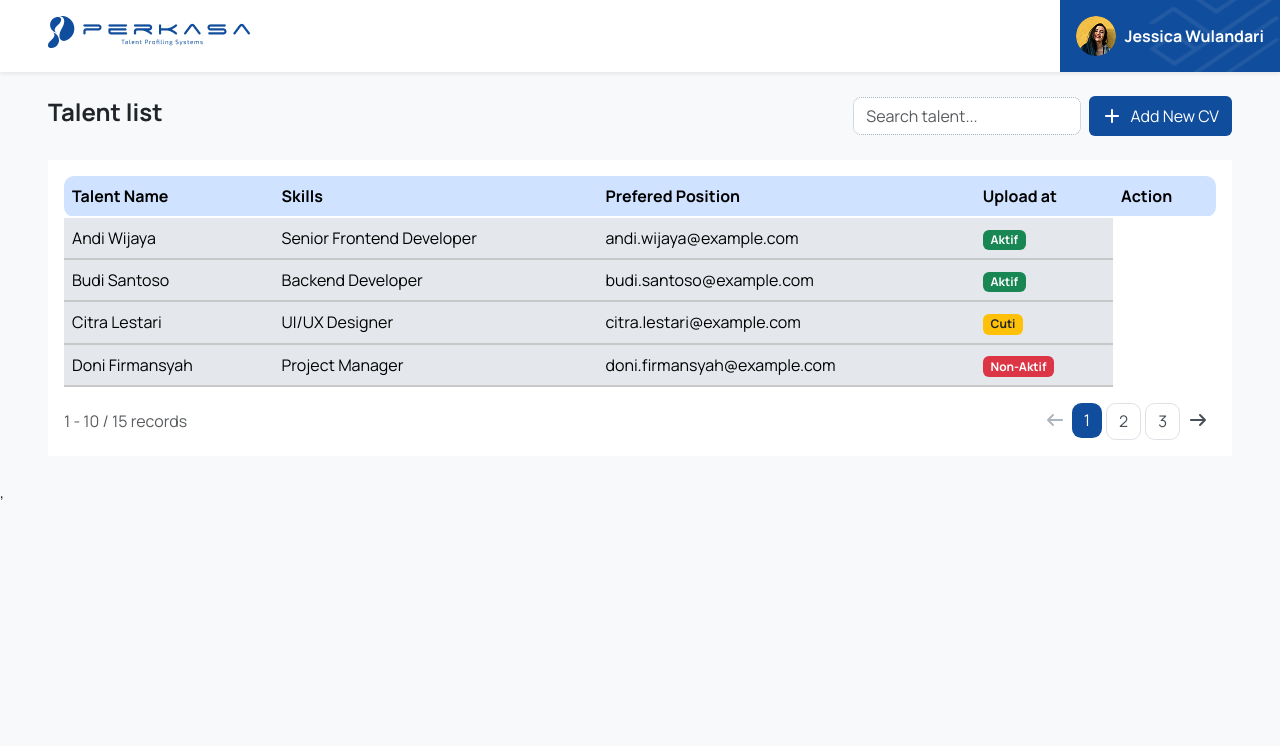
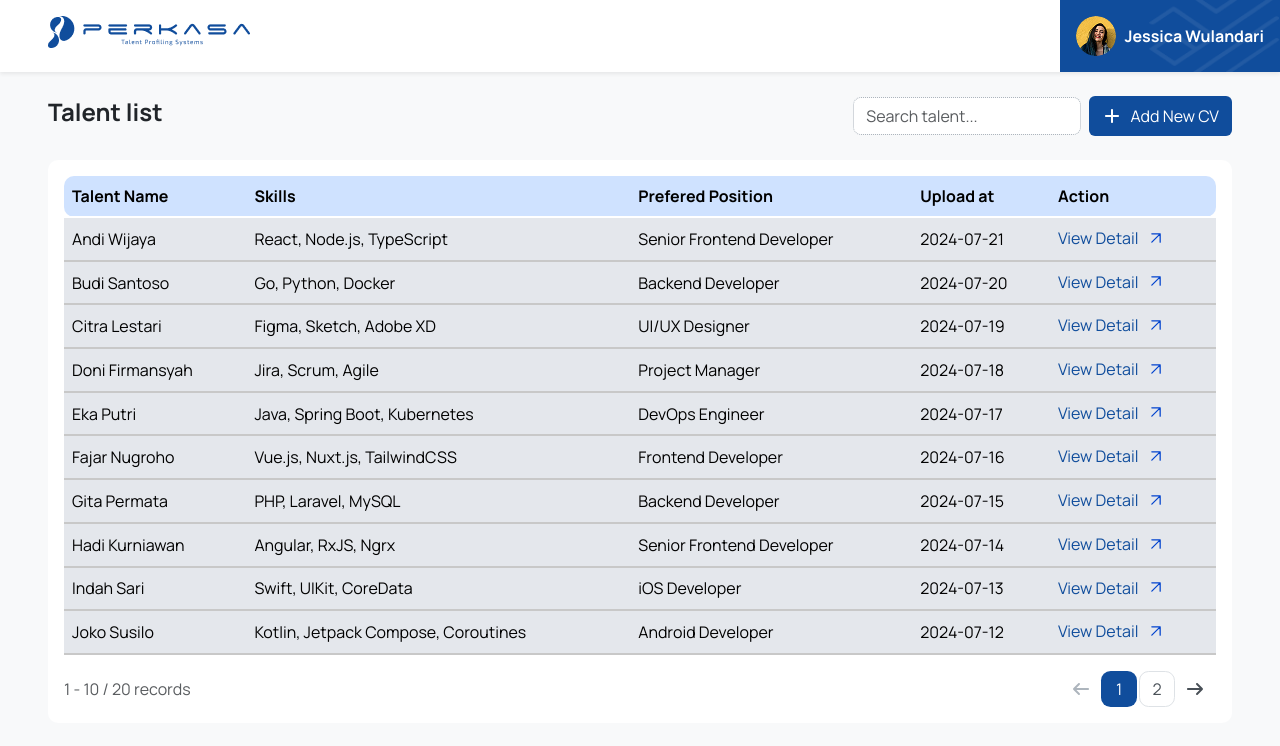
Before and after one commit to xeyzo/TalentManagementSystem-PPU, a React (Vite) app: page / in a window 1280 px wide. Shown: the top 746 px of the page. Built offline with nearby package versions, Linux system fonts and the light colour scheme.

Commit message:
feat : implement pagination function

```diff
--- a/src/assets/css/Pagination.css
+++ b/src/assets/css/Pagination.css
@@ -1,21 +1,20 @@
 .pagination .page-link {
-  padding: 0.35rem 0.75rem;
+  display: flex;
+  align-items: center;
+  justify-content: center;
+  width: 36px;
+  height: 36px;
   box-shadow: none;
   border-radius: 0.6rem;
   background-color: white;
   border: 1px solid #dee2e6;
   color: #495057;
-}
-
-.pagination .page-link:not([aria-label]) {
-  margin: 0 5px;
+  margin: 0 3px;
 }
 
 .pagination .page-link[aria-label] {
+  border: none;
   background-color: transparent;
-  border: none;
-  padding-left: 0.25rem;
-  padding-right: 0.50rem;
 }
 
 .pagination .page-link:focus {
--- a/src/assets/css/TalentPage.css
+++ b/src/assets/css/TalentPage.css
@@ -14,6 +14,7 @@
 .card-body {
   background-color: white;
   border: none;
+  border-radius: 10px;
 }
 
 .card-body .table {
--- a/src/components/common/Pagination.jsx
+++ b/src/components/common/Pagination.jsx
@@ -2,37 +2,39 @@ import { FontAwesomeIcon } from '@fortawesome/react-fontawesome';
 import { faArrowRight, faArrowLeft } from '@fortawesome/free-solid-svg-icons';
 import '../../assets/css/Pagination.css';
 
-function Pagination() {
+function Pagination({ currentPage, totalPages, onPageChange, totalTalents, itemsPerPage }) {
+    const pageNumbers = [];
+    for (let i = 1; i <= totalPages; i++) {
+        pageNumbers.push(i);
+    }
+
+    const startRecord = (currentPage - 1) * itemsPerPage + 1;
+    const endRecord = Math.min(currentPage * itemsPerPage, totalTalents);
+
     return (
         <div className="d-flex justify-content-between align-items-center mt-3">
 
-            <span className="text-muted">1 - 10 / 15 records</span>
+            <span className="text-muted">{startRecord} - {endRecord} / {totalTalents} records</span>
 
             <nav aria-label="Page navigation">
                 <ul className="pagination mb-0">
 
-                    {/* PERBAIKAN: Tambah 'disabled' dan ganti 'aria-label' */}
-                    <li className="page-item disabled">
-                        <a className="page-link" href="#" aria-label="Previous">
+                    <li className={`page-item ${currentPage === 1 ? 'disabled' : ''}`}>
+                        <a className="page-link" href="#" aria-label="Previous" onClick={() => onPageChange(currentPage - 1)}>
                             <FontAwesomeIcon icon={faArrowLeft} />
                         </a>
                     </li>
 
-                    {/* PERBAIKAN: Tambah 'active' di halaman 1 */}
-                    <li className="page-item active">
-                        <a className="page-link" href="#">1</a>
-                    </li>
+                    {pageNumbers.map(number => (
+                        <li key={number} className={`page-item ${currentPage === number ? 'active' : ''}`}>
+                            <a className="page-link" href="#" onClick={() => onPageChange(number)}>
+                                {number}
+                            </a>
+                        </li>
+                    ))}
 
-                    <li className="page-item">
-                        <a className="page-link" href="#">2</a>
-                    </li>
-
-                    <li className="page-item">
-                        <a className="page-link" href="#">3</a>
-                    </li>
-
-                    <li className="page-item">
-                        <a className="page-link" href="#" aria-label="Next">
+                    <li className={`page-item ${currentPage === totalPages ? 'disabled' : ''}`}>
+                        <a className="page-link" href="#" aria-label="Next" onClick={() => onPageChange(currentPage + 1)}>
                             <FontAwesomeIcon icon={faArrowRight}/>
                         </a>
                     </li>
--- /dev/null
+++ b/src/dummy/Talent.json
@@ -0,0 +1,22 @@
+[
+  { "id": 1, "name": "Andi Wijaya", "skills": "React, Node.js, TypeScript", "position": "Senior Frontend Developer", "uploadedAt": "2024-07-21" },
+  { "id": 2, "name": "Budi Santoso", "skills": "Go, Python, Docker", "position": "Backend Developer", "uploadedAt": "2024-07-20" },
+  { "id": 3, "name": "Citra Lestari", "skills": "Figma, Sketch, Adobe XD", "position": "UI/UX Designer", "uploadedAt": "2024-07-19" },
+  { "id": 4, "name": "Doni Firmansyah", "skills": "Jira, Scrum, Agile", "position": "Project Manager", "uploadedAt": "2024-07-18" },
+  { "id": 5, "name": "Eka Putri", "skills": "Java, Spring Boot, Kubernetes", "position": "DevOps Engineer", "uploadedAt": "2024-07-17" },
+  { "id": 6, "name": "Fajar Nugroho", "skills": "Vue.js, Nuxt.js, TailwindCSS", "position": "Frontend Developer", "uploadedAt": "2024-07-16" },
+  { "id": 7, "name": "Gita Permata", "skills": "PHP, Laravel, MySQL", "position": "Backend Developer", "uploadedAt": "2024-07-15" },
+  { "id": 8, "name": "Hadi Kurniawan", "skills": "Angular, RxJS, Ngrx", "position": "Senior Frontend Developer", "uploadedAt": "2024-07-14" },
+  { "id": 9, "name": "Indah Sari", "skills": "Swift, UIKit, CoreData", "position": "iOS Developer", "uploadedAt": "2024-07-13" },
+  { "id": 10, "name": "Joko Susilo", "skills": "Kotlin, Jetpack Compose, Coroutines", "position": "Android Developer", "uploadedAt": "2024-07-12" },
+  { "id": 11, "name": "Kartika Dewi", "skills": "Ruby on Rails, PostgreSQL", "position": "Backend Developer", "uploadedAt": "2024-07-11" },
+  { "id": 12, "name": "Lutfi Hakim", "skills": "C#, .NET, Azure", "position": "Fullstack Developer", "uploadedAt": "2024-07-10" },
+  { "id": 13, "name": "Maya Indriani", "skills": "Flutter, Dart, Firebase", "position": "Mobile Developer", "uploadedAt": "2024-07-09" },
+  { "id": 14, "name": "Nanda Pratama", "skills": "React Native, Redux, GraphQL", "position": "Mobile Developer", "uploadedAt": "2024-07-08" },
+  { "id": 15, "name": "Olivia Gunawan", "skills": "Selenium, Cypress, Jest", "position": "QA Engineer", "uploadedAt": "2024-07-07" },
+  { "id": 16, "name": "Putra Wijaya", "skills": "TensorFlow, PyTorch, Scikit-learn", "position": "Machine Learning Engineer", "uploadedAt": "2024-07-06" },
+  { "id": 17, "name": "Rina Marlina", "skills": "AWS, GCP, Terraform", "position": "Cloud Engineer", "uploadedAt": "2024-07-05" },
+  { "id": 18, "name": "Sari Hartati", "skills": "Power BI, Tableau, SQL", "position": "Data Analyst", "uploadedAt": "2024-07-04" },
+  { "id": 19, "name": "Teguh Prasetyo", "skills": "Django, Flask, FastAPI", "position": "Python Developer", "uploadedAt": "2024-07-03" },
+  { "id": 20, "name": "Utami Lestari", "skills": "HTML, CSS, JavaScript", "position": "Web Developer", "uploadedAt": "2024-07-02" }
+]
--- /dev/null
+++ b/src/hooks/useTalents.js
@@ -0,0 +1,30 @@
+import { useState, useEffect, useMemo } from 'react';
+import talentData from '../dummy/Talent.json';
+
+const ITEMS_PER_PAGE = 10;
+
+export const useTalents = () => {
+  const [talents] = useState(talentData);
+  const [currentPage, setCurrentPage] = useState(1);
+
+  const paginatedTalents = useMemo(() => {
+    const startIndex = (currentPage - 1) * ITEMS_PER_PAGE;
+    const endIndex = startIndex + ITEMS_PER_PAGE;
+    return talents.slice(startIndex, endIndex);
+  }, [talents, currentPage]);
+
+  const totalPages = Math.ceil(talents.length / ITEMS_PER_PAGE);
+
+  const goToPage = (page) => {
+    setCurrentPage(page);
+  };
+
+  return {
+    paginatedTalents,
+    currentPage,
+    totalPages,
+    goToPage,
+    totalTalents: talents.length,
+    itemsPerPage: ITEMS_PER_PAGE
+  };
+};
--- a/src/index.css
+++ b/src/index.css
@@ -2,12 +2,16 @@
 
 body {
   font-family: 'Manrope', sans-serif;
-
+  font-size: medium;
   background-color: #f8f9fa;
 }
 
 h1, h2, h3, h4, h5, h6 {
   font-weight: 700;
+}
+
+a.primary{
+  color: #104D9C !important;
 }
 
 .bg-primary {
--- a/src/pages/TalentPage.jsx
+++ b/src/pages/TalentPage.jsx
@@ -3,8 +3,18 @@ import { FontAwesomeIcon } from '@fortawesome/react-fontawesome';
 import { faPlus } from '@fortawesome/free-solid-svg-icons';
 import '../assets/css/TalentPage.css';
 import Pagination from '../components/common/Pagination';
+import { useTalents } from '../hooks/useTalents';
 
 function TalentPage() {
+    const {
+        paginatedTalents,
+        currentPage,
+        totalPages,
+        goToPage,
+        totalTalents,
+        itemsPerPage
+    } = useTalents();
+
     return (
         <div className="row py-4 px-5 align-items-center">
 
@@ -34,11 +44,11 @@ function TalentPage() {
             </div>
 
             <div className='col-12 mt-4'>
-                <div className="card" style={{ border: "none" }}>
+                <div className="card bg-light border-0 rounded-4">
                     <div className="card-body">
                         <div className="table-responsive">
                             <table className="table align-middle mb-0 text-primary">
-                                <thead className="table-primary">
+                                <thead className="table-primary text-primary">
                                     <tr>
                                         <th scope="col">Talent Name</th>
                                         <th scope="col">Skills</th>
@@ -47,35 +57,31 @@ function TalentPage() {
                                         <th scope="col">Action</th>
                                     </tr>
                                 </thead>
-
                                 <tbody>
-                                    <tr>
-                                        <td>Andi Wijaya</td>
-                                        <td>Senior Frontend Developer</td>
-                                        <td>andi.wijaya@example.com</td>
-                                        <td><span className="badge bg-success">Aktif</span></td>
-                                    </tr>
-                                    <tr>
-                                        <td>Budi Santoso</td>
-                                        <td>Backend Developer</td>
-                                        <td>budi.santoso@example.com</td>
-                                        <td><span className="badge bg-success">Aktif</span></td>
-                                    </tr>
-                                    <tr>
-                                        <td>Citra Lestari</td>
-                                        <td>UI/UX Designer</td>
-                                        <td>citra.lestari@example.com</td>
-                                        <td><span className="badge bg-warning text-dark">Cuti</span></td>
-                                    </tr>
-                                    <tr>
-                                        <td>Doni Firmansyah</td>
-                                        <td>Project Manager</td>
-                                        <td>doni.firmansyah@example.com</td>
-                                        <td><span className="badge bg-danger">Non-Aktif</span></td>
-                                    </tr>
+                                    {paginatedTalents.map((talent) => (
+                                        <tr key={talent.id}>
+                                            <td>{talent.name}</td>
+                                            <td>{talent.skills}</td>
+                                            <td>{talent.position}</td>
+                                            <td>{talent.uploadedAt}</td>
+                                            <td>
+                                                <a className="primary text-decoration-none">View Detail
+                                                    <svg className="ms-2 mb-1" width="20" height="20" viewBox="0 0 16 16" fill="none" xmlns="http://www.w3.org/2000/svg">
+                                                        <path d="M4.66669 4.66667H11.3334M11.3334 4.66667V11.3333M11.3334 4.66667L4.66669 11.3333" stroke="#0043CE" stroke-linecap="round" stroke-linejoin="round" />
+                                                    </svg>
+                                                </a>
+                                            </td>
+                                        </tr>
+                                    ))}
                                 </tbody>
                             </table>
-                            <Pagination />
+                            <Pagination
+                                currentPage={currentPage}
+                                totalPages={totalPages}
+                                onPageChange={goToPage}
+                                totalTalents={totalTalents}
+                                itemsPerPage={itemsPerPage}
+                            />
                         </div>
                     </div>
                 </div>
```
